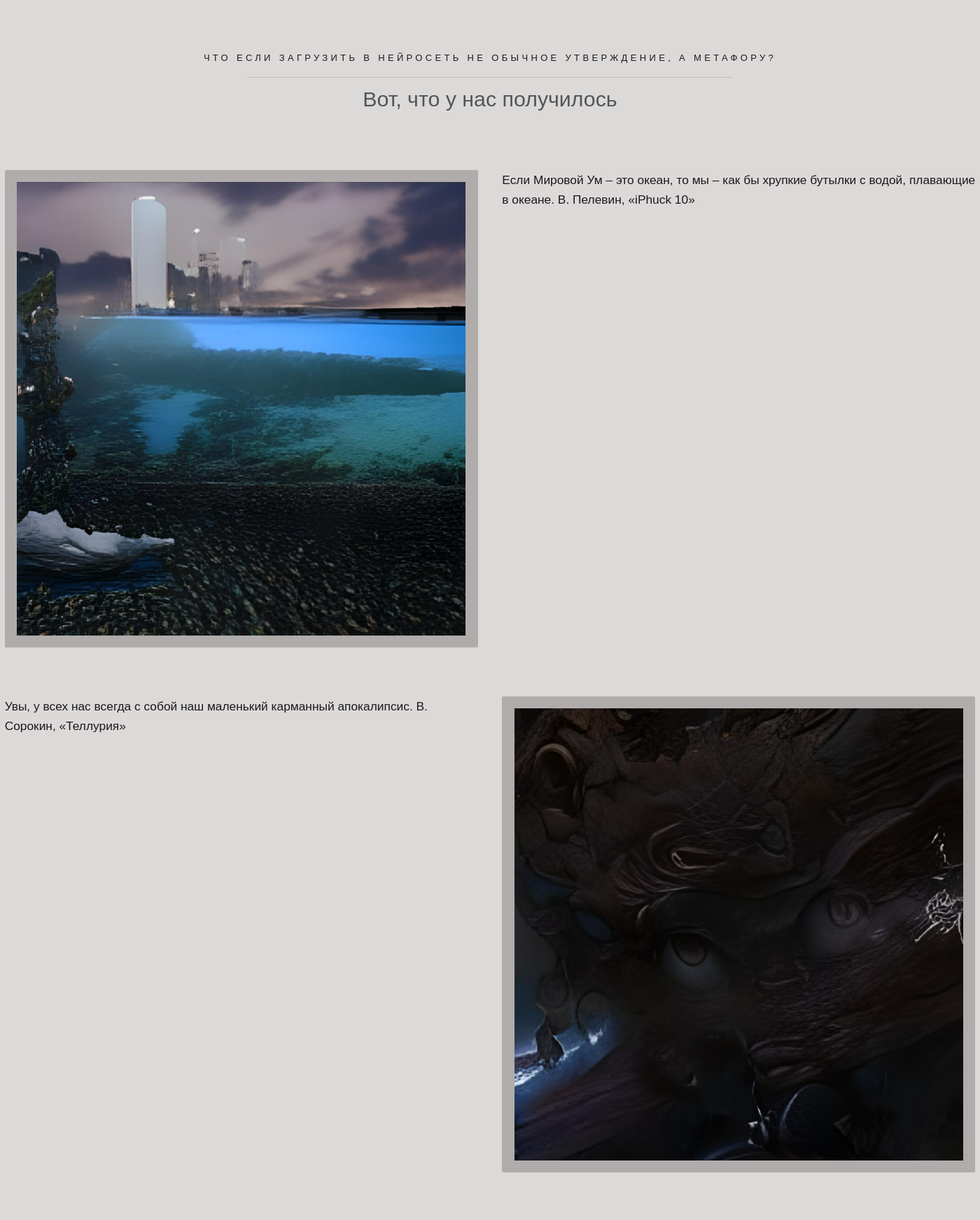
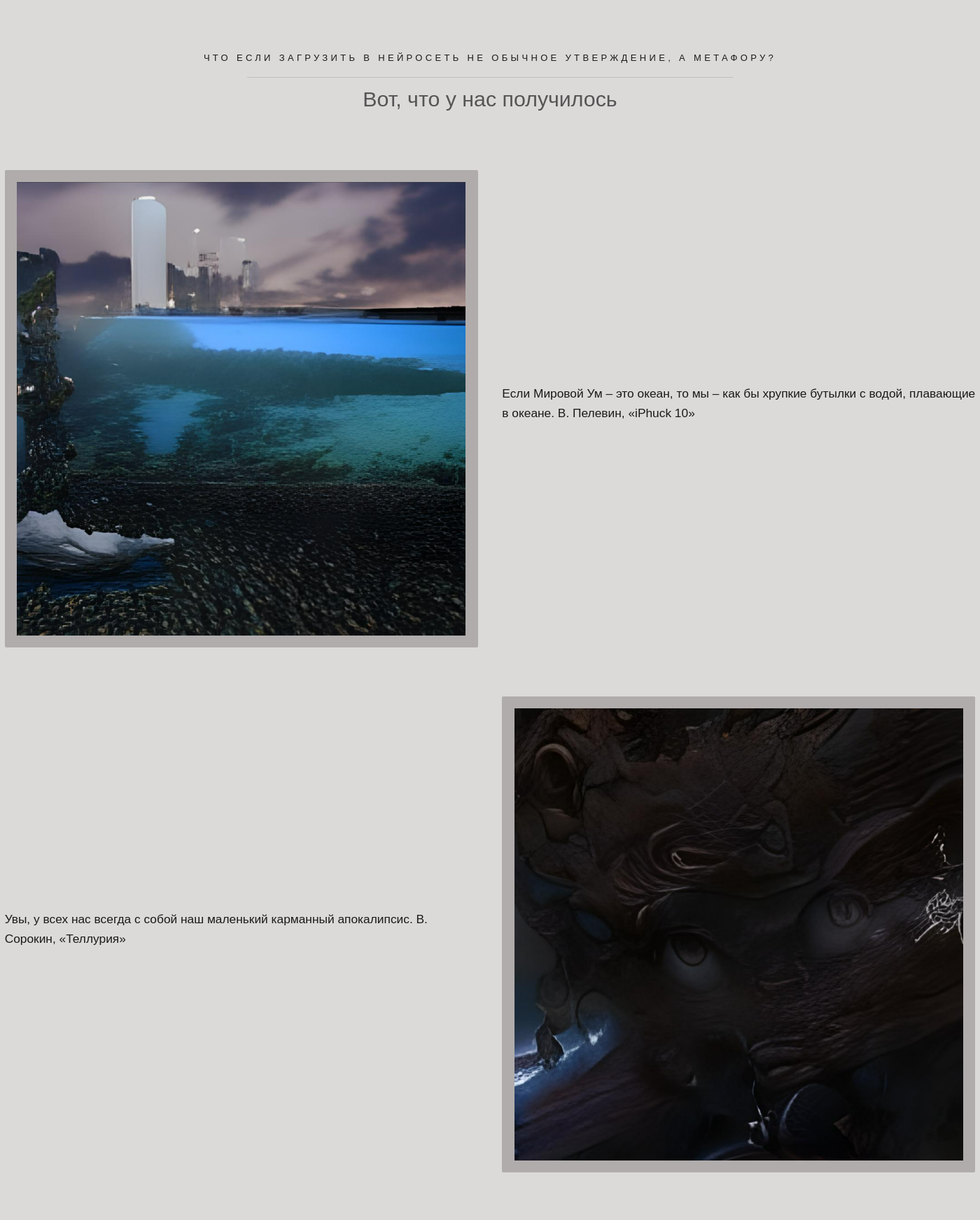
Before and after one commit to kszlobanova/web_100, a Flask app: page / in a window 1400 px wide. Shown: the part 2651-4394 px from the top of the page at 70% size. Run offline with Flask 2, Linux system fonts and the light colour scheme; some libraries are stand-ins or nearby versions.

Commit message:
quote in the center

```diff
--- a/static/main.css
+++ b/static/main.css
@@ -151,7 +151,10 @@ body {
 			}
 
 		.quote {
-
+            display: flex;
+            flex-direction: row;
+            align-items: center;
+            margin-bottom: 15px;
 		}
 
 /* List */
```
